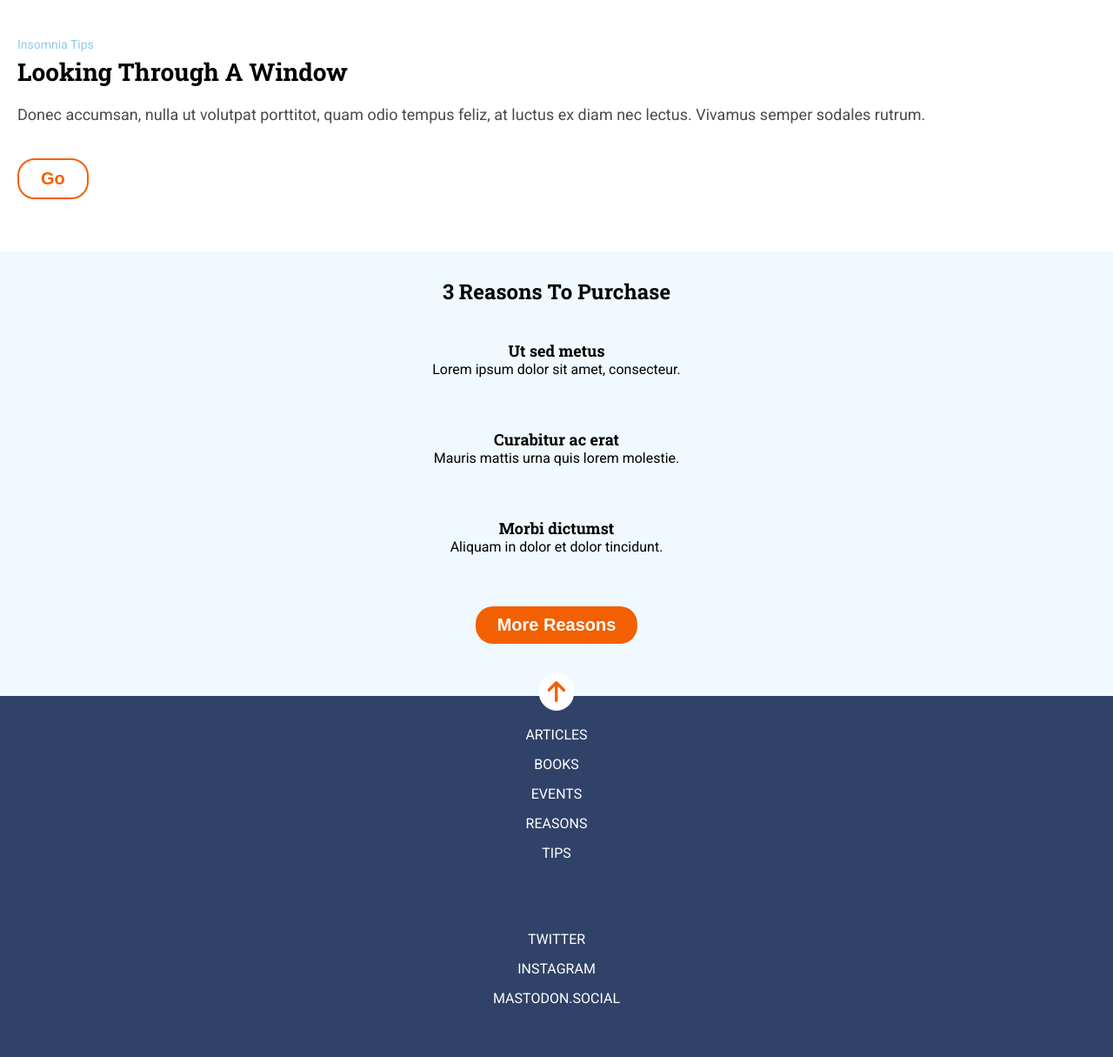
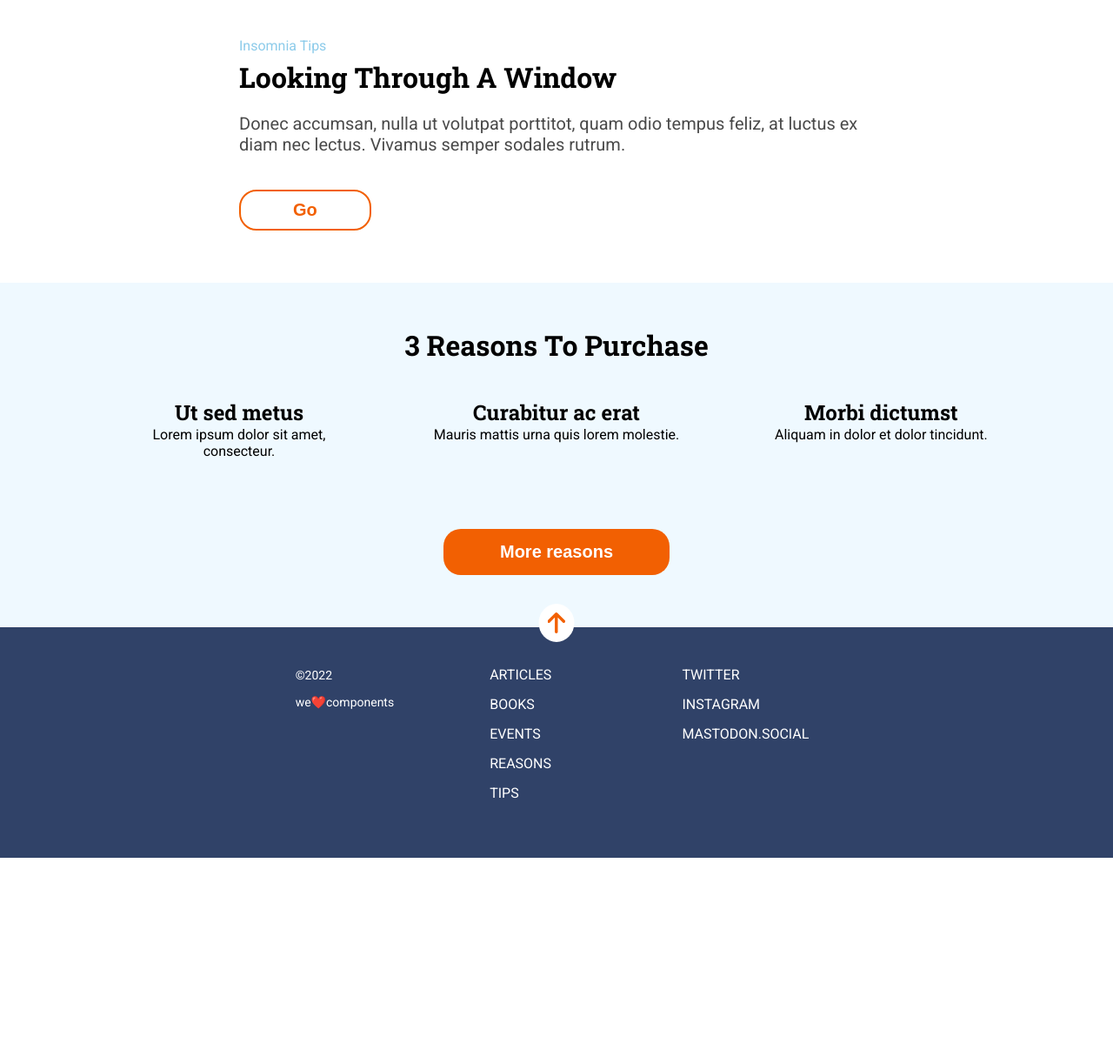
Before and after one commit to Adalab/modulo-1-evaluacion-final-mgantunez, a website built with Vite: page src/index.html in a window 1280 px wide. Shown: the part 817-2032 px from the top of the page at 87% size. After the commit the page ends 1803 px from the top, so only its background shows below. Built offline with nearby package versions, Linux system fonts and the light colour scheme; files whose address does not match are found by name.

Commit message:
Add desktop version

```diff
--- a/src/index.html
+++ b/src/index.html
@@ -85,7 +85,7 @@
 
         <!--hacer transform con transition-->
         <div class="section2__button-container">
-          <button class="section2__button">More Reasons</button>
+          <button class="section2__button">More reasons</button>
         </div>
 
       </div>
--- a/src/scss/main.scss
+++ b/src/scss/main.scss
@@ -30,6 +30,7 @@
     flex-direction: column;
     text-align: center;
     justify-content: flex-end;
+    align-items: center;
     position: relative;
     height: 100vh;
 
@@ -44,12 +45,14 @@
 
 
     &__content {
-        padding: 20px;
+        padding: 10px;
+        overflow-wrap: break-word;
+        word-break: normal;
+        max-width: 100vw;
     }
 
     &__title {
         font-size: 2.625rem;
-        overflow-wrap: break-word;
         margin-bottom: 20px;
     }
 
@@ -353,5 +356,134 @@
 
 }
 
-/* Desktop
-    @media (min-width: 1280px)*/
+/* Desktop*/
+@media (min-width: 1280px) {
+
+    .header {
+
+        &__content {
+            max-width: 80vw;
+        }
+
+        &__title {
+            font-size: 6.25rem;
+        }
+
+        &__subtitle {
+            font-size: 1.5rem;
+        }
+    }
+
+    .section1 {
+
+        margin-inline: 275px;
+
+        &__above-title {
+            font-size: 16px;
+
+        }
+
+        &__title {
+            font-size: 2rem;
+        }
+
+        &__paragraph {
+            font-size: 1.25rem;
+        }
+
+        &__button {
+            padding: 10px 60px;
+        }
+
+    }
+
+    .section2 {
+
+        padding-inline: 100px;
+
+        &__container {
+            display: grid;
+            grid-template-columns: 1fr 1fr 1fr;
+            grid-template-rows: auto auto auto;
+            grid-template-areas:
+                "title title title"
+                "article1 arcicle2 article3"
+                "button button button";
+        }
+
+        &__title {
+            grid-area: title;
+            grid-column: 1 / 4;
+            grid-row: 1;
+            font-family: Roboto Slab, serif;
+            margin-top: 50px;
+            font-size: 2rem;
+        }
+
+        &__article1 {
+            grid-area: article1;
+            grid-column: 1;
+            grid-row: 2;
+            width: 75%;
+            margin-left: 50px;
+
+        }
+
+        &__article2 {
+            grid-area: article2;
+            grid-column: 2;
+            grid-row: 2;
+        }
+
+        &__article3 {
+            grid-area: article3;
+            grid-column: 3;
+            grid-row: 2;
+        }
+
+        &__article__title {
+            font-family: Roboto Slab, serif;
+            font-size: 1.5rem;
+        }
+
+        &__article__paragraph {
+            font-size: 1.25rem;
+        }
+
+        &__button-container {
+            margin-top: 40px;
+            grid-area: button;
+            grid-column: 1 / 4;
+            grid-row: 3;
+        }
+
+        &__button {
+            padding: 15px 65px;
+        }
+    }
+
+    .footer {
+        display: flex;
+        flex-direction: row-reverse;
+        align-items: first baseline;
+
+        &__list {
+            text-align: left;
+        }
+
+        &__nav {
+            display: flex;
+            flex-direction: row;
+            justify-content: flex-end;
+            margin-top: 20px;
+            column-gap: 150px;
+        }
+
+        &__copyright {
+            display: flex;
+            align-items: flex-start;
+            justify-content: flex-start;
+            margin-right: 100px;
+        }
+    }
+}
```
